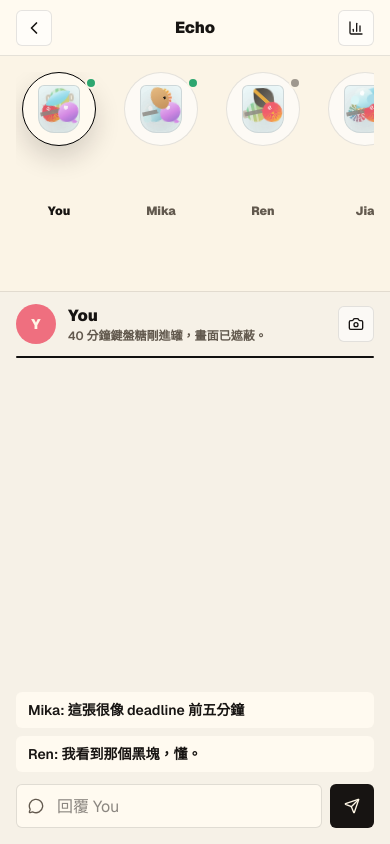
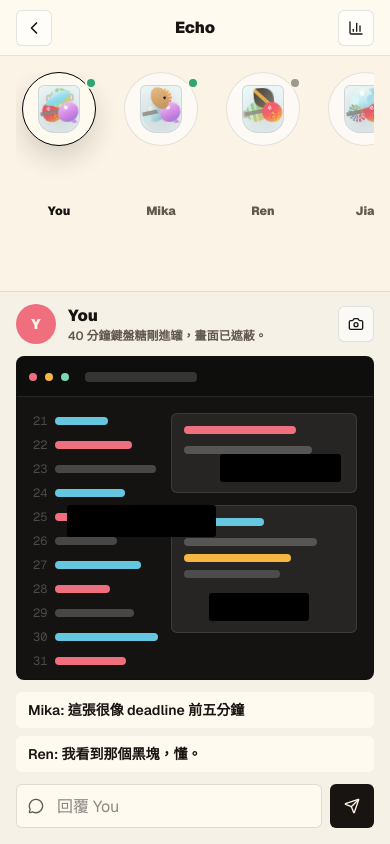
Before and after one commit to yuhsiangc0620/Echo, a Next.js app: page /mobile in a window 390 px wide. Built offline with nearby package versions, Linux system fonts and the light colour scheme.

Commit message:
Update mobile-app-prototype.tsx

```diff
--- a/src/app/_components/mobile-app-prototype.tsx
+++ b/src/app/_components/mobile-app-prototype.tsx
@@ -130,7 +130,7 @@ export default function MobileAppPrototype() {
 
   return (
     <main className="min-h-screen bg-[#171412] text-[#171412]">
-      <section className="mx-auto flex min-h-screen w-full max-w-[480px] flex-col overflow-hidden bg-[#f6f1e7]">
+      <section className="mx-auto flex h-[100svh] min-h-[720px] w-full max-w-[480px] flex-col overflow-hidden bg-[#f6f1e7]">
         <header className="flex h-14 shrink-0 items-center justify-between border-b border-black/10 bg-[#fffaf0] px-4">
           <Link className="grid size-9 place-items-center rounded-md border border-black/10 bg-white/60" href="/">
             <ChevronLeft aria-hidden className="size-5" />
@@ -177,7 +177,7 @@ export default function MobileAppPrototype() {
             </button>
           </div>
 
-          <div className="min-h-0 flex-1 px-4">
+          <div className="min-h-[280px] flex-1 px-4">
             <WorkScreenshot tone={activeUser.screenshotTone} />
           </div>
 
```
